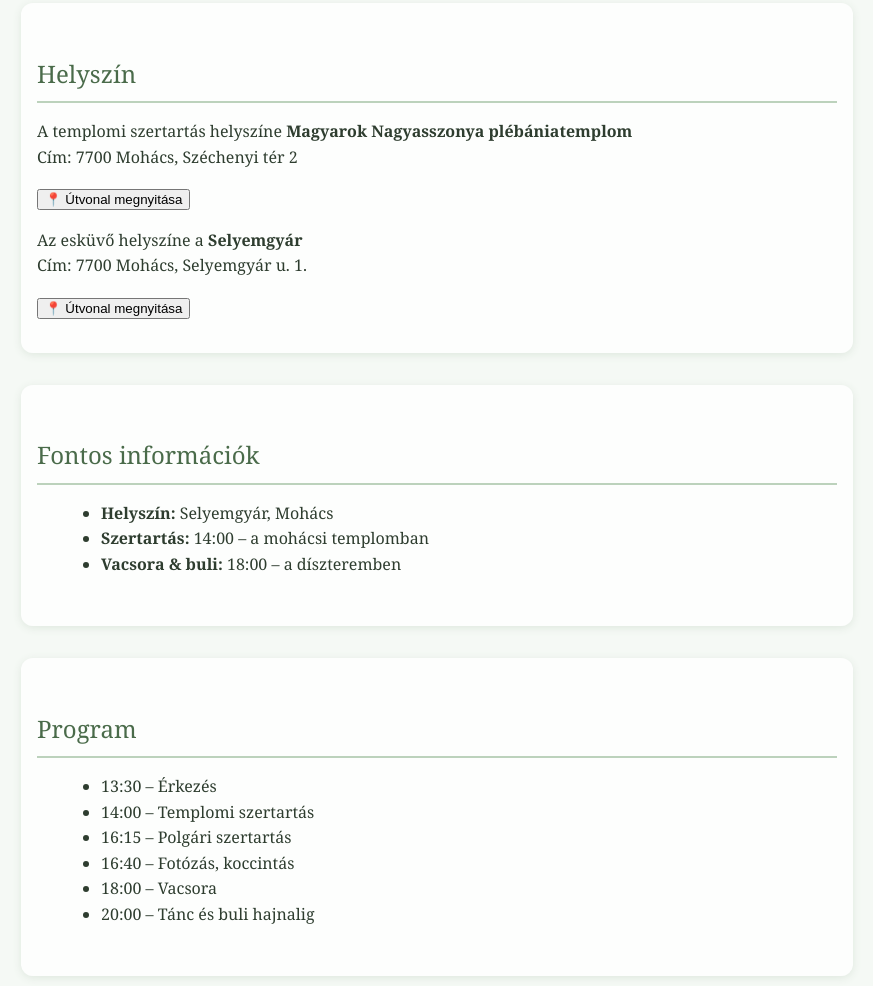
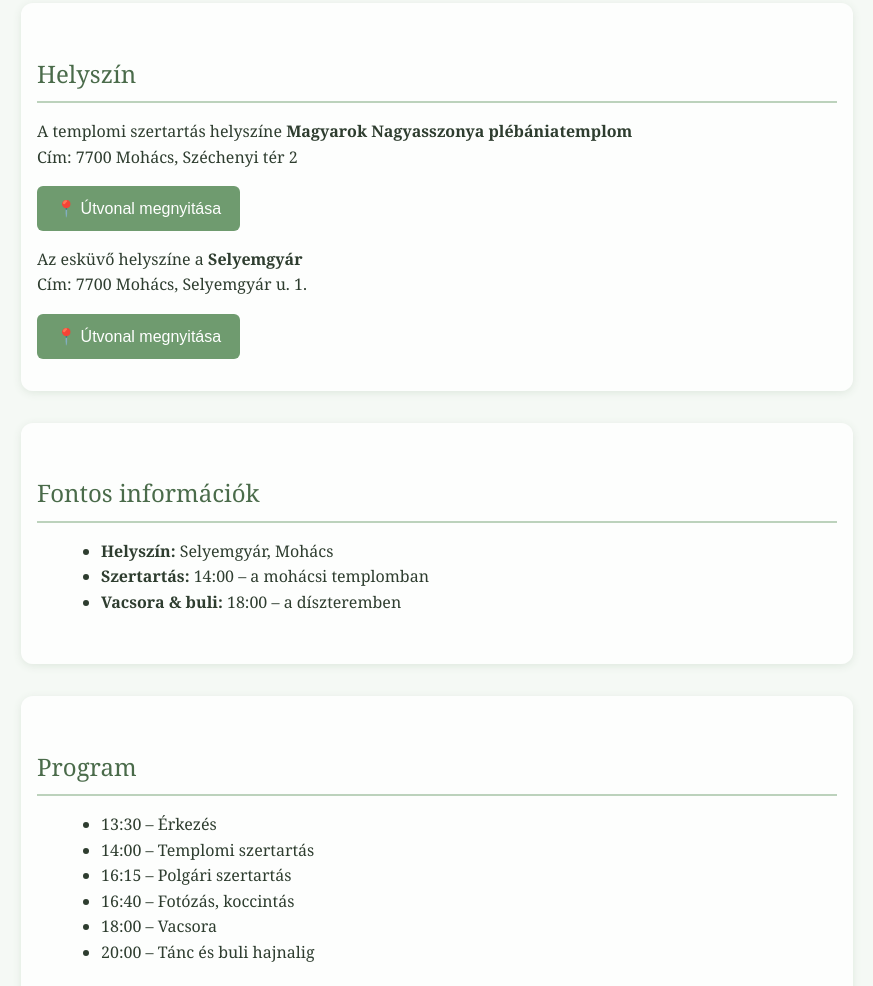
Before and after one commit to ritagyurieskuvo/ritagyurieskuvo, a plain HTML site: page index.html in a window 1280 px wide. Shown: the part 813-1799 px from the top of the page, without its empty margins (203-1076 px from the left). Drawn offline with Linux system fonts and the light colour scheme.

Commit message:
Update style.css

```diff
--- a/style.css
+++ b/style.css
@@ -125,3 +125,19 @@ footer {
   font-weight: bold;
   text-align: center;
 }
+
+/* Helyszin gomb */
+#helyszin button {
+  background-color: #6f9b6f;
+  color: #fff;
+  padding: 0.8rem 1.2rem;
+  border-radius: 6px;
+  font-size: 1rem;
+  border: none;
+  cursor: pointer;
+  transition: background-color 0.3s;
+}
+
+#helyszin button:hover {
+  background-color: #5b825b;
+}
```
